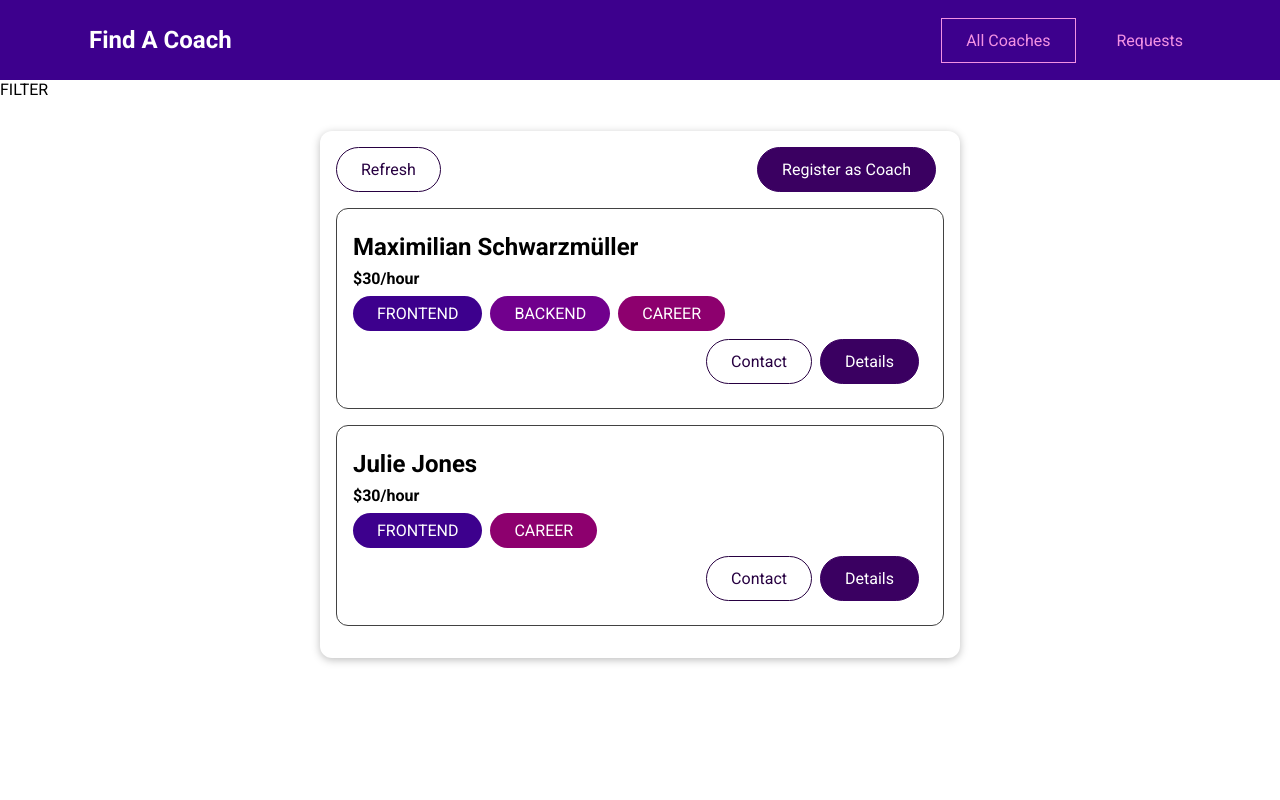
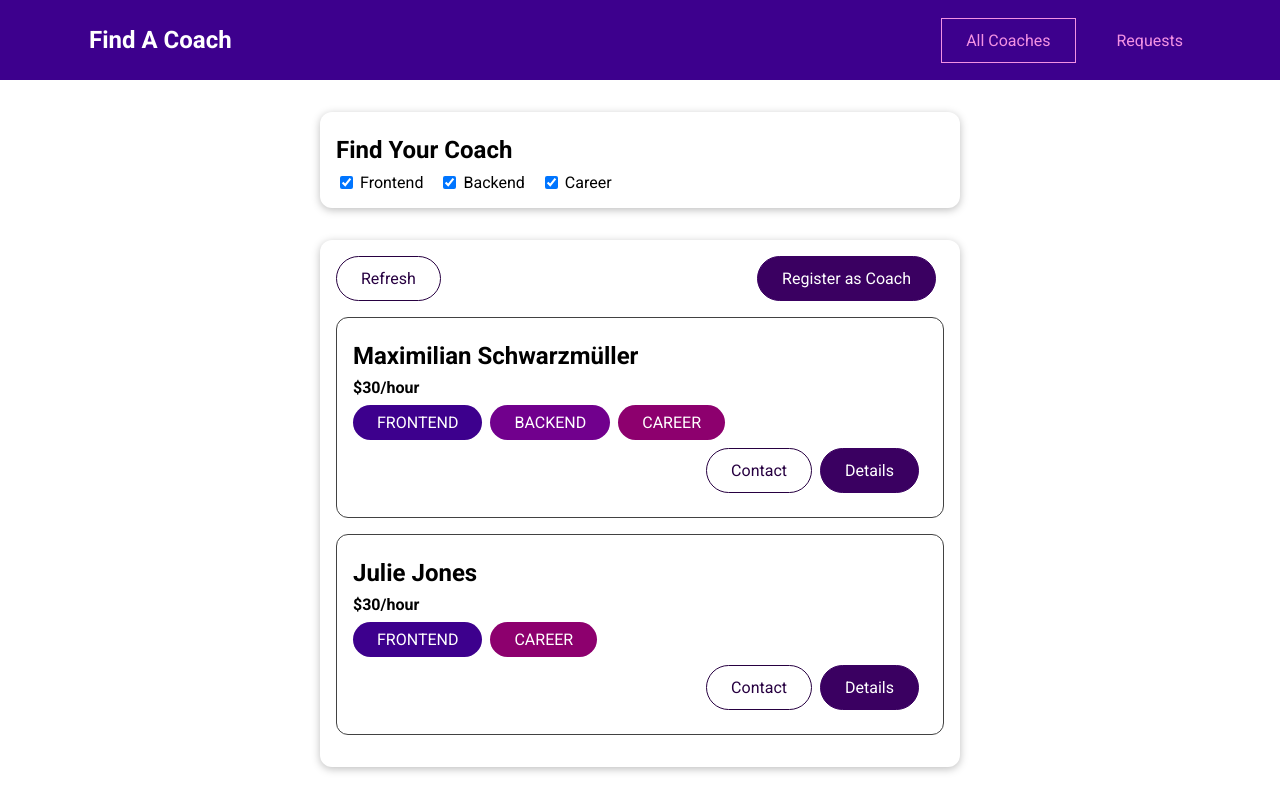
Before and after one commit to moviefan322/findCoach, a Vue app: page /coaches in a window 1280 px wide. Built offline with nearby package versions, Linux system fonts and the light colour scheme.

Commit message:
adds filter to coaches list

```diff
--- /dev/null
+++ b/src/components/coaches/CoachFilter.vue
@@ -0,0 +1,64 @@
+<template>
+  <base-card>
+    <h2>Find Your Coach</h2>
+    <span class="filter-option">
+      <input type="checkbox" id="frontend" checked @change="setFilter" />
+      <label for="frontend">Frontend</label>
+    </span>
+    <span class="filter-option">
+      <input type="checkbox" id="backend" checked @change="setFilter" />
+      <label for="backend">Backend</label>
+    </span>
+    <span class="filter-option">
+      <input type="checkbox" id="career" checked @change="setFilter" />
+      <label for="career">Career</label>
+    </span>
+  </base-card>
+</template>
+
+<script>
+export default {
+  emits: ['change-filter'],
+  data() {
+    return {
+      filters: {
+        frontend: true,
+        backend: true,
+        career: true
+      }
+    }
+  },
+  methods: {
+    setFilter(event) {
+      const inputId = event.target.id
+      const isActive = event.target.checked
+      const updateFilters = { ...this.filters, [inputId]: isActive }
+      this.filters = updateFilters
+      this.$emit('change-filter', updateFilters)
+    }
+  }
+}
+</script>
+
+<style scoped>
+h2 {
+  margin: 0.5rem 0;
+}
+
+.filter-option {
+  margin-right: 1rem;
+}
+
+.filter-option label,
+.filter-option input {
+  vertical-align: middle;
+}
+
+.filter-option label {
+  margin-left: 0.25rem;
+}
+
+.filter-option.active label {
+  font-weight: bold;
+}
+</style>
--- a/src/pages/coaches/CoachesList.vue
+++ b/src/pages/coaches/CoachesList.vue
@@ -1,5 +1,5 @@
 <template>
-  <section>FILTER</section>
+  <coach-filter @change-filter="setFilters"></coach-filter>
   <section>
     <base-card>
       <div class="controls">
@@ -24,17 +24,45 @@
 
 <script>
 import CoachItem from '@/components/coaches/CoachItem.vue'
+import CoachFilter from '@/components/coaches/CoachFilter.vue'
 
 export default {
   components: {
-    CoachItem
+    CoachItem,
+    CoachFilter
+  },
+  data() {
+    return {
+      activeFilters: {
+        frontend: true,
+        backend: true,
+        career: true
+      }
+    }
   },
   computed: {
     filteredCoaches() {
-      return this.$store.getters['coaches/coaches']
+      const coaches = this.$store.getters['coaches/coaches']
+      return coaches.filter(coach => {
+        if (this.activeFilters.frontend && coach.areas.includes('frontend')) {
+          return true
+        }
+        if (this.activeFilters.backend && coach.areas.includes('backend')) {
+          return true
+        }
+        if (this.activeFilters.career && coach.areas.includes('career')) {
+          return true
+        }
+        return false
+      })
     },
     hasCoaches() {
       return this.$store.getters['coaches/hasCoaches']
+    }
+  },
+  methods: {
+    setFilters(updatedFilters) {
+      this.activeFilters = updatedFilters
     }
   }
 }
```
